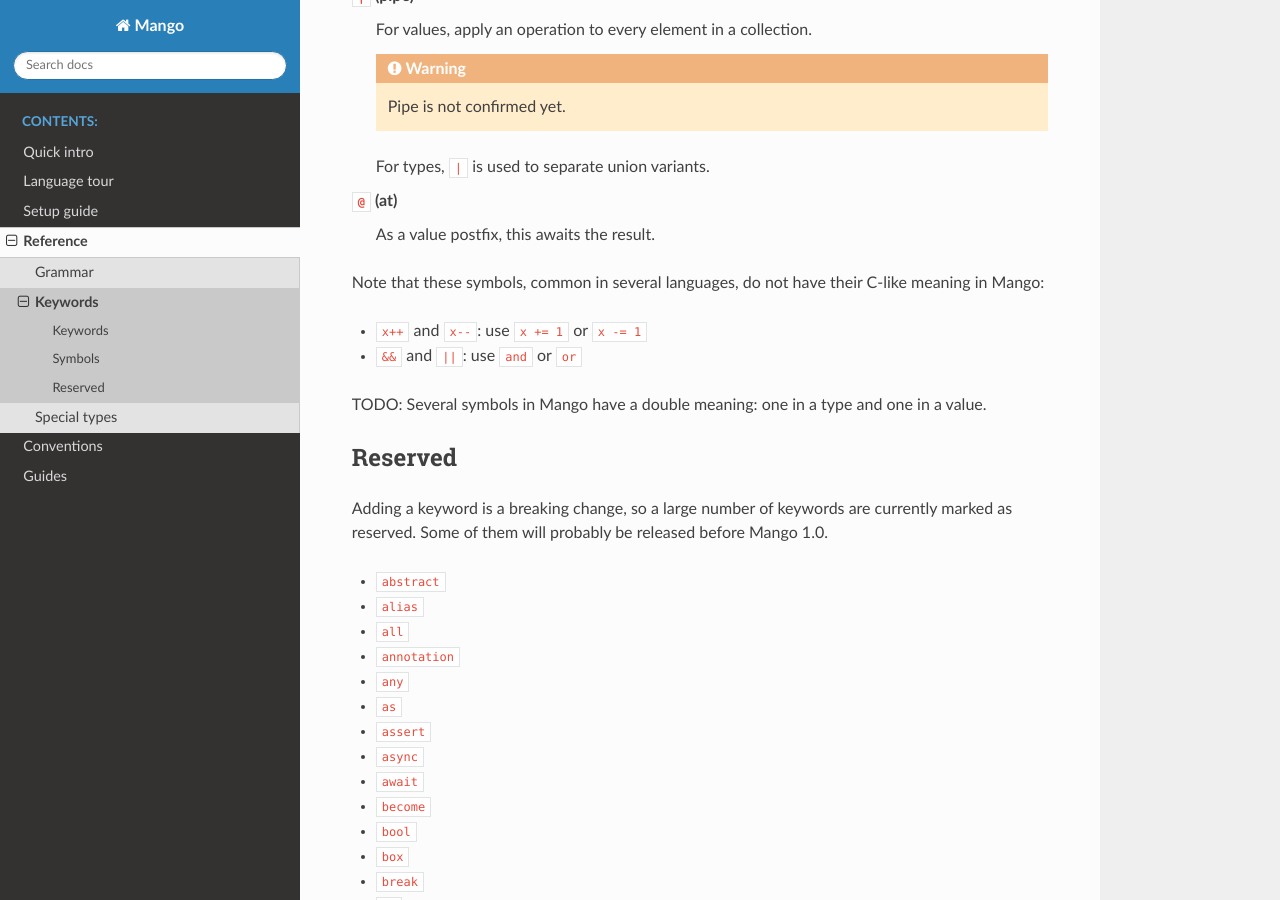
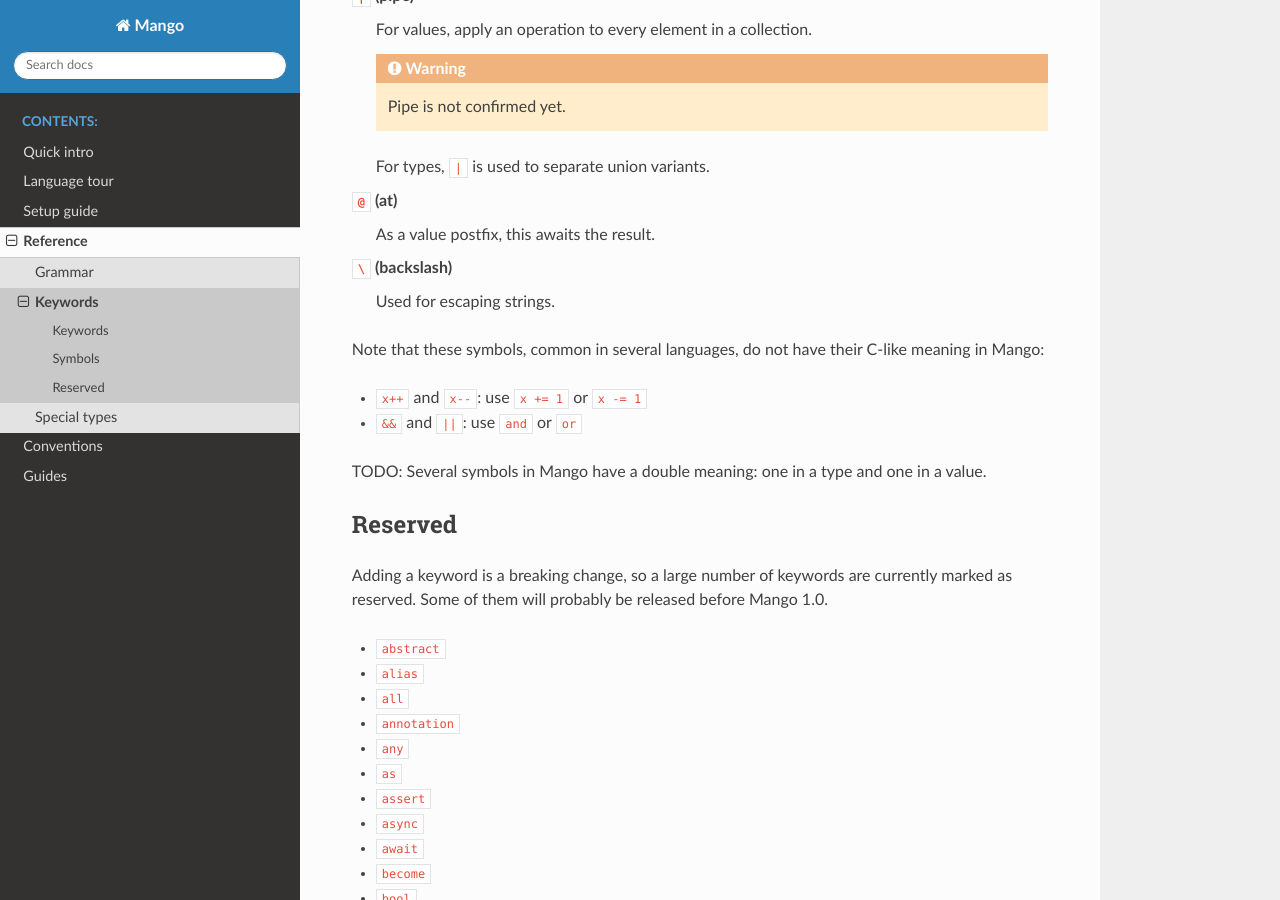
Before and after one commit to mangolang/documentation, a Sphinx documentation site: the page built from source/language_reference/keywords.rst, in a window 1280 px wide and 900 px high, scrolled down 2779 px. Built offline with Sphinx 7.4.7 and the Read the Docs theme 2.0.0, drawn with Linux system fonts in a browser that asks for light colours.

Commit message:
Change to the new website url

```diff
--- a/README.rst
+++ b/README.rst
@@ -1,6 +1,6 @@
 
 .. image:: https://readthedocs.org/projects/mangolang/badge/?version=latest
-    :target: https://docs.mangolang.org/en/latest/
+    :target: https://docs.mangocode.org/en/latest/
 
 .. image:: https://img.shields.io/badge/License-Apache%202.0-blue.svg
     :target: https://opensource.org/licenses/Apache-2.0
--- a/source/conf.py
+++ b/source/conf.py
@@ -22,7 +22,7 @@
 
 html_show_sourcelink = False
 
-theme_canonical_url = 'https://docs.mangolang.org/'
+theme_canonical_url = 'https://docs.mangocode.org/'
 
 # The full version, including alpha/beta/rc tags
 release = '0.2.0'
--- a/source/language_reference/keywords.rst
+++ b/source/language_reference/keywords.rst
@@ -124,6 +124,9 @@
 
 ``@`` (at)
   As a value postfix, this awaits the result.
+
+``\`` (backslash)
+  Used for escaping strings.
 
 
 Note that these symbols, common in several languages, do not have their C-like meaning in Mango:
```
Also changed, not shown: 1 other file.
